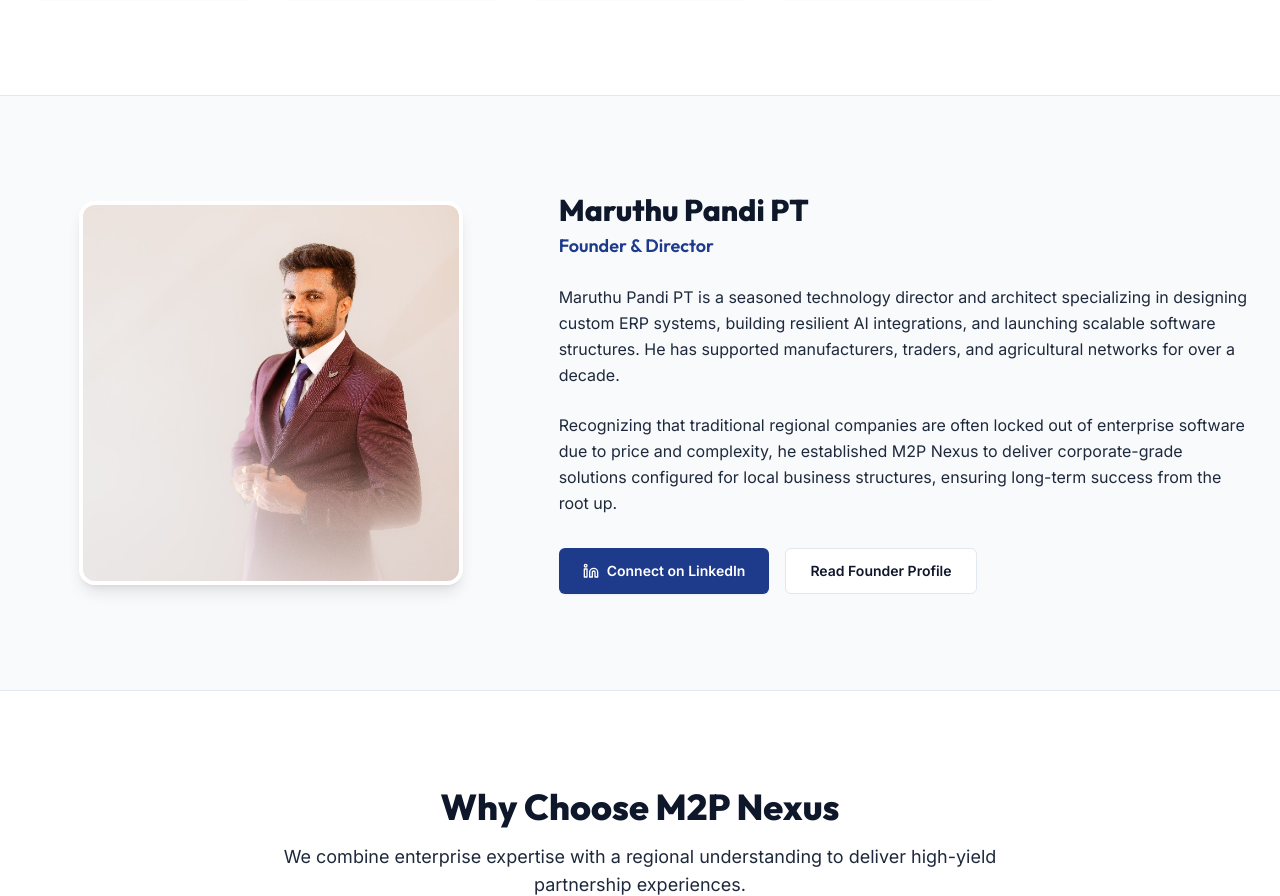
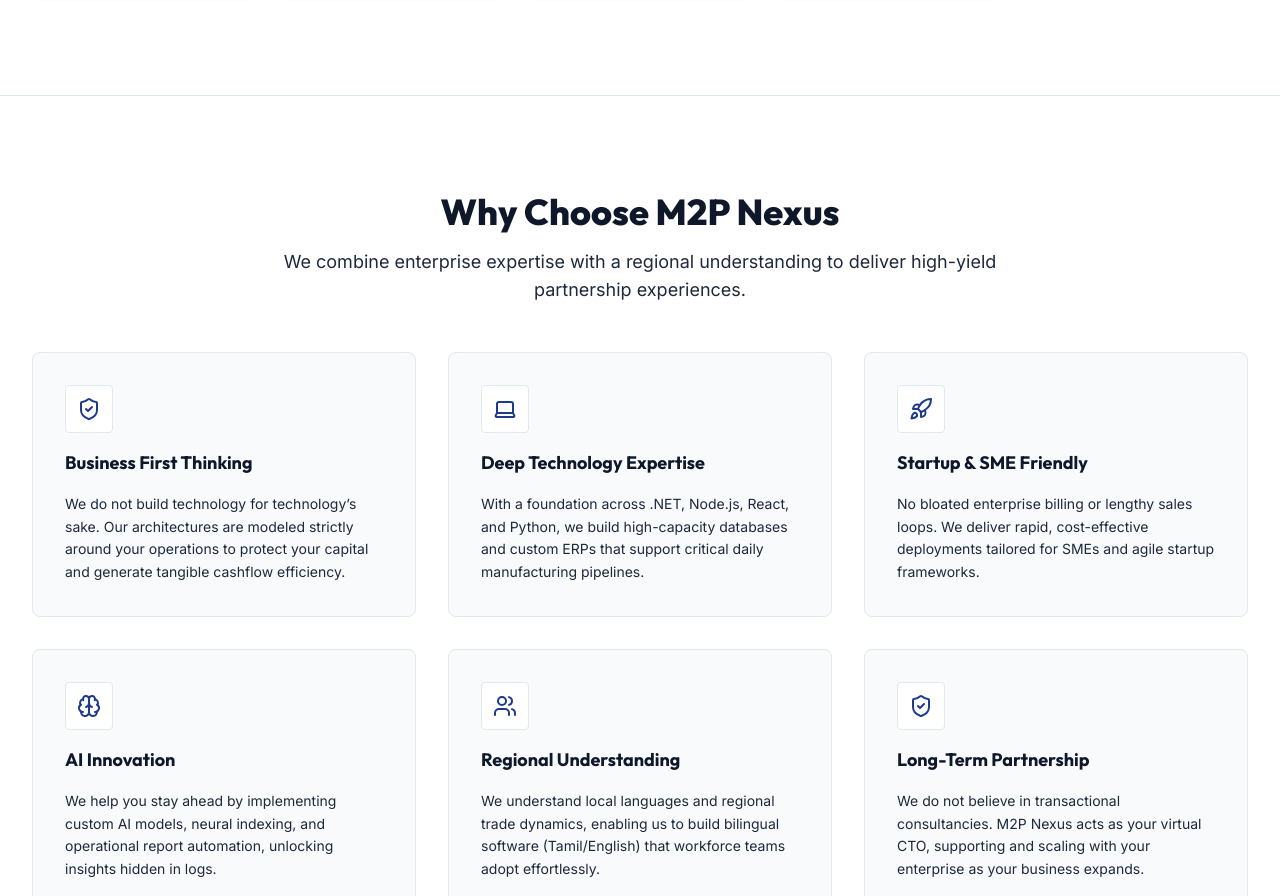
Before and after one commit to itmaruthu/m2pnexus-innovation, a React (Vite) app: page / in a window 1280 px wide. Shown: the part 5094-5990 px from the top of the page. Built offline with nearby package versions, Linux system fonts and the light colour scheme.

Commit message:
fix: remove Founder Highlight section from Home page

```diff
--- a/src/pages/Home.jsx
+++ b/src/pages/Home.jsx
@@ -401,55 +401,6 @@
         </div>
       </section>
 
-      {/* SECTION 8: Founder Highlight */}
-      <section className="py-16 md:py-24 bg-brand-section border-b border-brand-border">
-        <div className="max-w-7xl mx-auto px-4 sm:px-6 lg:px-8">
-          <div className="grid grid-cols-1 lg:grid-cols-12 gap-12 items-center">
-            {/* Left: Founder Photo */}
-            <div className="lg:col-span-5 flex justify-center">
-              <div className="relative w-64 h-64 sm:w-72 sm:h-72 lg:w-96 lg:h-96 rounded-2xl overflow-hidden border-4 border-white shadow-lg">
-                <img
-                  src={founderPhoto}
-                  alt="Maruthu Pandi PT"
-                  className="w-full h-full object-cover"
-                />
-              </div>
-            </div>
-
-            {/* Right: Info */}
-            <div className="lg:col-span-7 space-y-6 text-left">
-              <div className="space-y-1">
-                <h2 className="text-3xl font-extrabold text-brand-primary font-heading">Maruthu Pandi PT</h2>
-                <p className="text-lg font-semibold text-brand-secondary font-heading">Founder & Director</p>
-              </div>
-              <p className="text-base text-brand-text leading-relaxed">
-                Maruthu Pandi PT is a seasoned technology director and architect specializing in designing custom ERP systems, building resilient AI integrations, and launching scalable software structures. He has supported manufacturers, traders, and agricultural networks for over a decade.
-              </p>
-              <p className="text-base text-brand-text leading-relaxed">
-                Recognizing that traditional regional companies are often locked out of enterprise software due to price and complexity, he established M2P Nexus to deliver corporate-grade solutions configured for local business structures, ensuring long-term success from the root up.
-              </p>
-              <div className="flex flex-wrap gap-4 pt-2">
-                <a
-                  href="https://linkedin.com"
-                  target="_blank"
-                  rel="noopener noreferrer"
-                  className="bg-brand-secondary text-white hover:bg-brand-primary px-6 py-3 rounded-md font-semibold text-sm transition-all flex items-center gap-2 shadow-xs hover:shadow-md cursor-pointer"
-                >
-                  <Linkedin className="w-4 h-4" />
-                  Connect on LinkedIn
-                </a>
-                <button
-                  onClick={() => navigate('/founder')}
-                  className="border border-brand-border text-brand-primary hover:bg-brand-section bg-white px-6 py-3 rounded-md font-semibold text-sm transition-colors cursor-pointer"
-                >
-                  Read Founder Profile
-                </button>
-              </div>
-            </div>
-          </div>
-        </div>
-      </section>
-
       {/* SECTION 9: Why Choose M2P Nexus */}
       <section className="py-16 md:py-24 bg-white border-b border-brand-border">
         <div className="max-w-7xl mx-auto px-4 sm:px-6 lg:px-8 text-center space-y-12">
```
